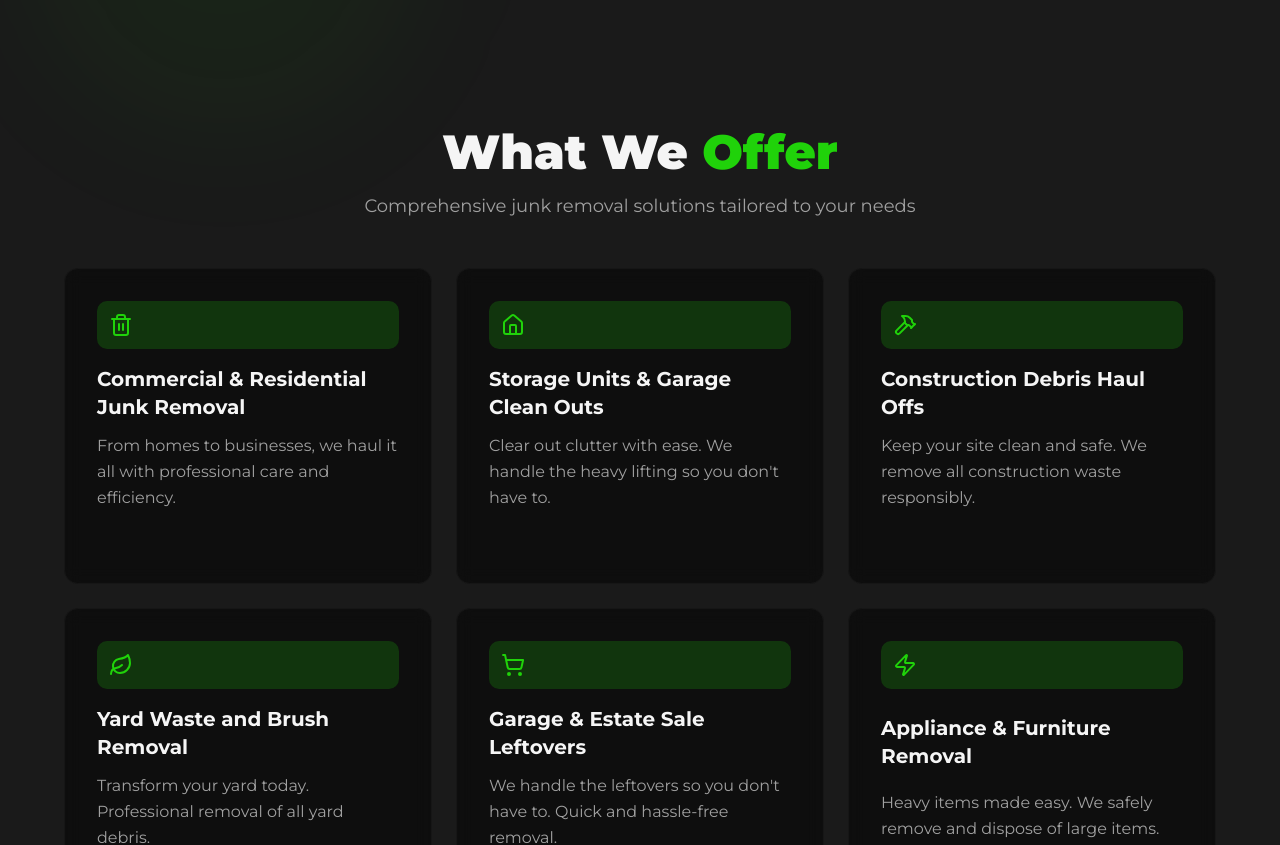
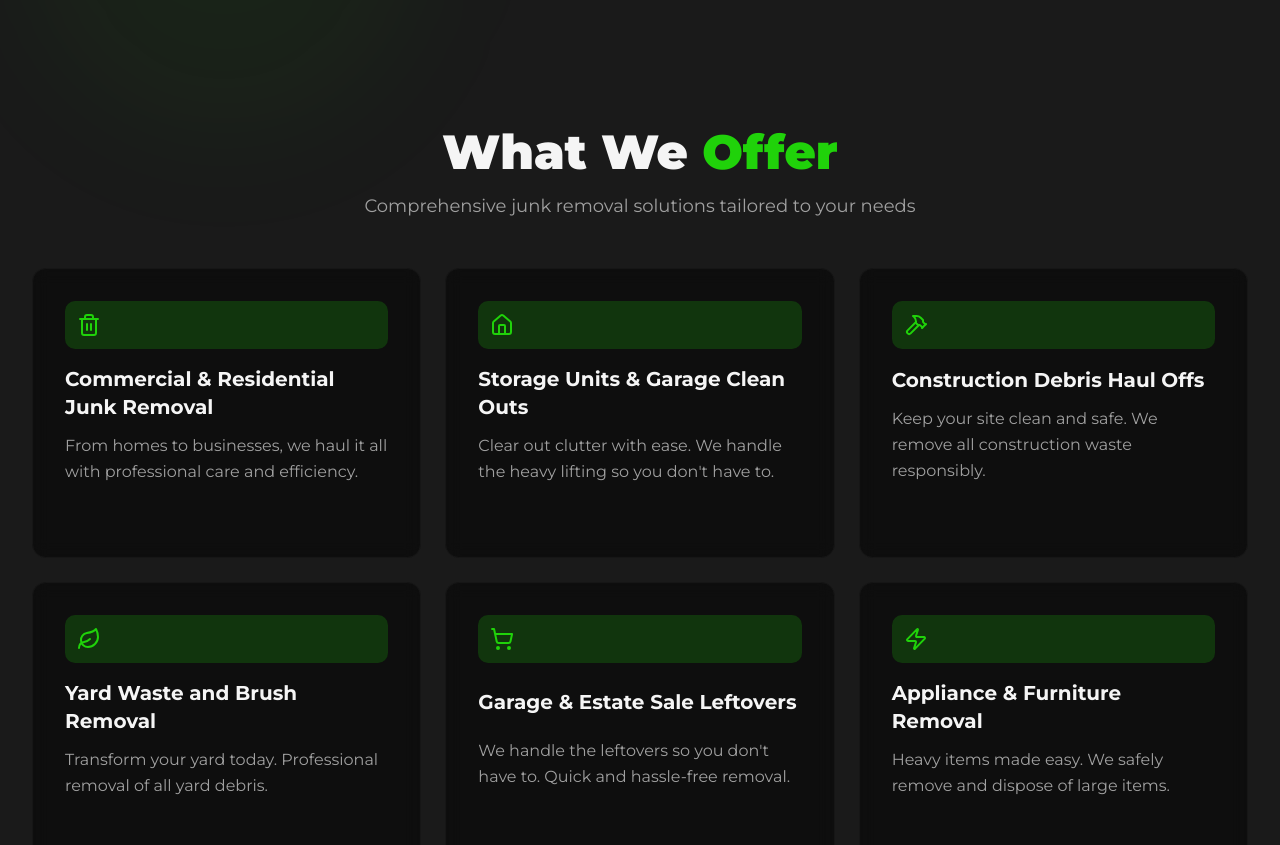
Before and after one commit to davisbryan595-lang/big-als-debris, a Next.js app: page / in a window 1280 px wide. Shown: the part 1520-2365 px from the top of the page. Built offline with nearby package versions, Linux system fonts and the light colour scheme.

Commit message:
Restore inner container and grid to match other sections
cgen-7b0de745f91149cc8eef9d2a82bf63c2

```diff
--- a/components/services.tsx
+++ b/components/services.tsx
@@ -45,7 +45,7 @@ export default function Services() {
       <div className="absolute top-0 right-0 w-96 h-96 bg-primary/5 rounded-full blur-3xl -z-10"></div>
       <div className="absolute bottom-0 left-0 w-96 h-96 bg-primary/5 rounded-full blur-3xl -z-10"></div>
 
-      <div className="w-full mx-auto px-4 sm:px-6 lg:px-8">
+      <div className="max-w-7xl mx-auto">
         <div className="text-center mb-12 animate-fade-in-up">
           <h2 className="text-4xl sm:text-5xl font-black text-text mb-4">
             What We <span className="text-primary">Offer</span>
```
